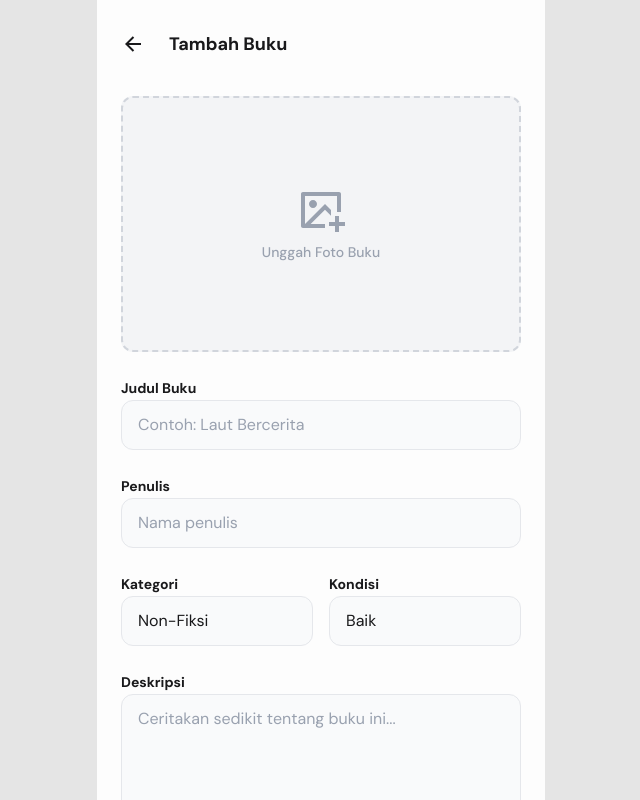
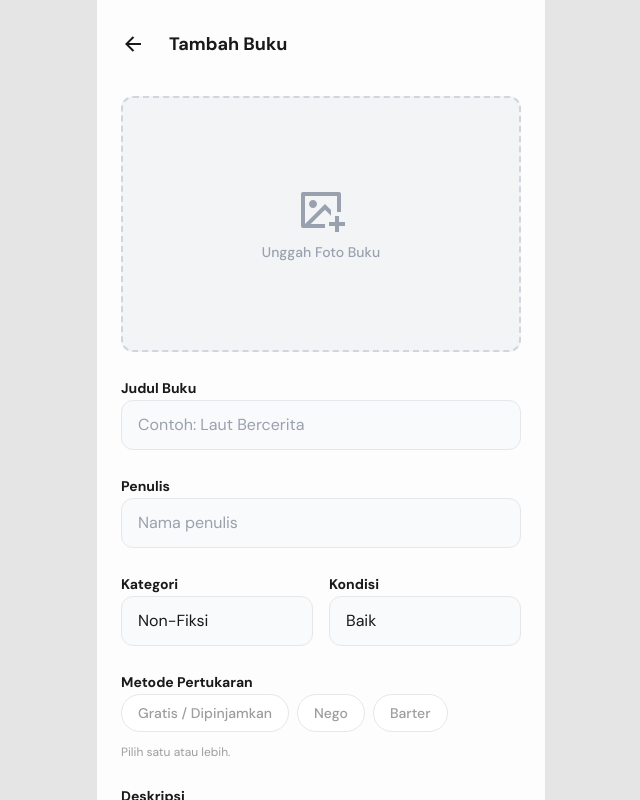
Before and after one commit to rianmubarok/ReRead, a Next.js app: page /my-books/add in a window 1280 px wide. Shown: the top 800 px of the page, without its empty margins (319-959 px from the left). Built offline with nearby package versions, Linux system fonts and the light colour scheme.

Commit message:
fix: update code

```diff
--- a/src/app/book/[id]/page.tsx
+++ b/src/app/book/[id]/page.tsx
@@ -60,6 +60,13 @@ export default function BookDetailsPage({ params }: { params: Promise<{ id: stri
                 {/* Condition & Description */}
                 <div className="py-6 space-y-4">
                     <div className="flex items-center gap-2">
+                        <span className="font-bold text-brand-black text-sm">Kategori :</span>
+                        <span className="px-3 py-1 rounded-full text-xs font-medium bg-gray-100 text-brand-black">
+                            {book.category}
+                        </span>
+                    </div>
+
+                    <div className="flex items-center gap-2">
                         <span className="font-bold text-brand-black text-sm">Kondisi Buku :</span>
                         <span className={`px-3 py-1 rounded-full text-xs font-medium
                  ${book.condition === 'Baru' ? 'bg-green-100 text-green-700' :
@@ -71,6 +78,21 @@ export default function BookDetailsPage({ params }: { params: Promise<{ id: stri
                         </span>
                     </div>
 
+                    {book.exchangeMethods && book.exchangeMethods.length > 0 && (
+                        <div className="flex items-center gap-2">
+                            <span className="font-bold text-brand-black text-sm">Metode :</span>
+                            <div className="flex flex-wrap gap-1">
+                                {book.exchangeMethods.map((method) => (
+                                    <span key={method} className="px-3 py-1 rounded-full text-xs font-medium bg-brand-black text-brand-white">
+                                        {method}
+                                    </span>
+                                ))}
+                            </div>
+                        </div>
+                    )}
+
+
+
                     <div className="text-sm text-brand-gray leading-relaxed whitespace-pre-line">
                         {book.description}
                     </div>
--- a/src/app/my-books/add/page.tsx
+++ b/src/app/my-books/add/page.tsx
@@ -4,7 +4,6 @@ import React, { useState } from "react";
 import { useRouter } from "next/navigation";
 import { RiArrowLeftLine, RiImageAddLine } from "@remixicon/react";
 import { useAuth } from "@/context/AuthContext";
-// We import MOCK_BOOKS to push to it (simulation)
 import { MOCK_BOOKS, Book } from "@/data/mockBooks";
 
 export default function AddBookPage() {
@@ -18,19 +17,38 @@ export default function AddBookPage() {
         category: "Non-Fiksi",
         condition: "Baik",
         description: "",
+        exchangeMethods: [] as string[],
     });
 
     const categories = ["Fiksi", "Non-Fiksi", "Pendidikan", "Komik", "Sastra"];
     const conditions = ["Baru", "Baik", "Bekas"];
+    const exchangeOptions = ["Gratis / Dipinjamkan", "Nego", "Barter"];
 
     const handleChange = (e: React.ChangeEvent<HTMLInputElement | HTMLTextAreaElement | HTMLSelectElement>) => {
         const { name, value } = e.target;
         setFormData(prev => ({ ...prev, [name]: value }));
     };
 
+    const toggleExchangeMethod = (method: string) => {
+        setFormData(prev => {
+            const current = prev.exchangeMethods;
+            if (current.includes(method)) {
+                return { ...prev, exchangeMethods: current.filter(m => m !== method) };
+            } else {
+                return { ...prev, exchangeMethods: [...current, method] };
+            }
+        });
+    };
+
     const handleSubmit = async (e: React.FormEvent) => {
         e.preventDefault();
         setIsLoading(true);
+
+        if (formData.exchangeMethods.length === 0) {
+            alert("Pilih minimal satu metode pertukaran");
+            setIsLoading(false);
+            return;
+        }
 
         // Simulate API delay
         await new Promise(resolve => setTimeout(resolve, 1000));
@@ -54,6 +72,7 @@ export default function AddBookPage() {
                     isVerified: true,
                     joinDate: "2024",
                 },
+                exchangeMethods: formData.exchangeMethods,
                 createdAt: "Baru saja",
                 location: user.address
                     ? `${user.address.district}, ${user.address.regency}`
@@ -159,6 +178,31 @@ export default function AddBookPage() {
                         </div>
                     </div>
 
+                    {/* Exchange Methods */}
+                    <div className="space-y-3">
+                        <label className="text-sm font-bold text-brand-black">Metode Pertukaran</label>
+                        <div className="flex flex-wrap gap-2">
+                            {exchangeOptions.map((method) => {
+                                const isSelected = formData.exchangeMethods.includes(method);
+                                return (
+                                    <button
+                                        key={method}
+                                        type="button"
+                                        onClick={() => toggleExchangeMethod(method)}
+                                        className={`px-4 py-2 rounded-full text-sm font-medium border transition-all
+                                            ${isSelected
+                                                ? "bg-brand-black text-white border-brand-black"
+                                                : "bg-white text-brand-gray border-gray-200 hover:border-brand-black"
+                                            }`}
+                                    >
+                                        {method}
+                                    </button>
+                                );
+                            })}
+                        </div>
+                        <p className="text-xs text-brand-gray">Pilih satu atau lebih.</p>
+                    </div>
+
                     {/* Description */}
                     <div className="space-y-2">
                         <label className="text-sm font-bold text-brand-black">Deskripsi</label>
--- a/src/app/page.tsx
+++ b/src/app/page.tsx
@@ -162,11 +162,24 @@ export default function Home() {
               className={useComplexAnimation ? "animate-slide-up animate-delay-400" : ""}
             >
               <BookSection
-                title="Trending"
+                title="Baru Ditambahkan"
                 books={category === "Semua"
-                  ? MOCK_BOOKS.filter(b => b.isTrending)
-                  : MOCK_BOOKS.filter(b => b.category === category && b.isTrending)}
+                  ? MOCK_BOOKS.slice(0, 6)
+                  : MOCK_BOOKS.filter(b => b.category === category).slice(0, 6)}
                 variant="trending"
+              />
+            </div>
+
+            <div
+              className={useComplexAnimation ? "animate-slide-up animate-delay-500" : ""}
+            >
+              <BookSection
+                title="Siap Dipinjam / Gratis"
+                books={MOCK_BOOKS.filter(b =>
+                  (!b.price || b.price === 0) &&
+                  (category === "Semua" || b.category === category)
+                )}
+                variant="nearby"
               />
             </div>
           </div>
--- a/src/data/mockBooks.ts
+++ b/src/data/mockBooks.ts
@@ -13,6 +13,7 @@ export interface Book {
     condition: "Baru" | "Baik" | "Bekas";
     owner: User;
     price?: number; // Optional price for selling
+    exchangeMethods?: string[];
     createdAt: string;
 }
 
@@ -37,6 +38,7 @@ export const MOCK_BOOKS: Book[] = [
         condition: "Baik",
         owner: MOCK_USERS[0], // user1
         price: 150000,
+        exchangeMethods: ["Nego", "Barter"],
         createdAt: "2 jam yang lalu",
     },
     {
```
